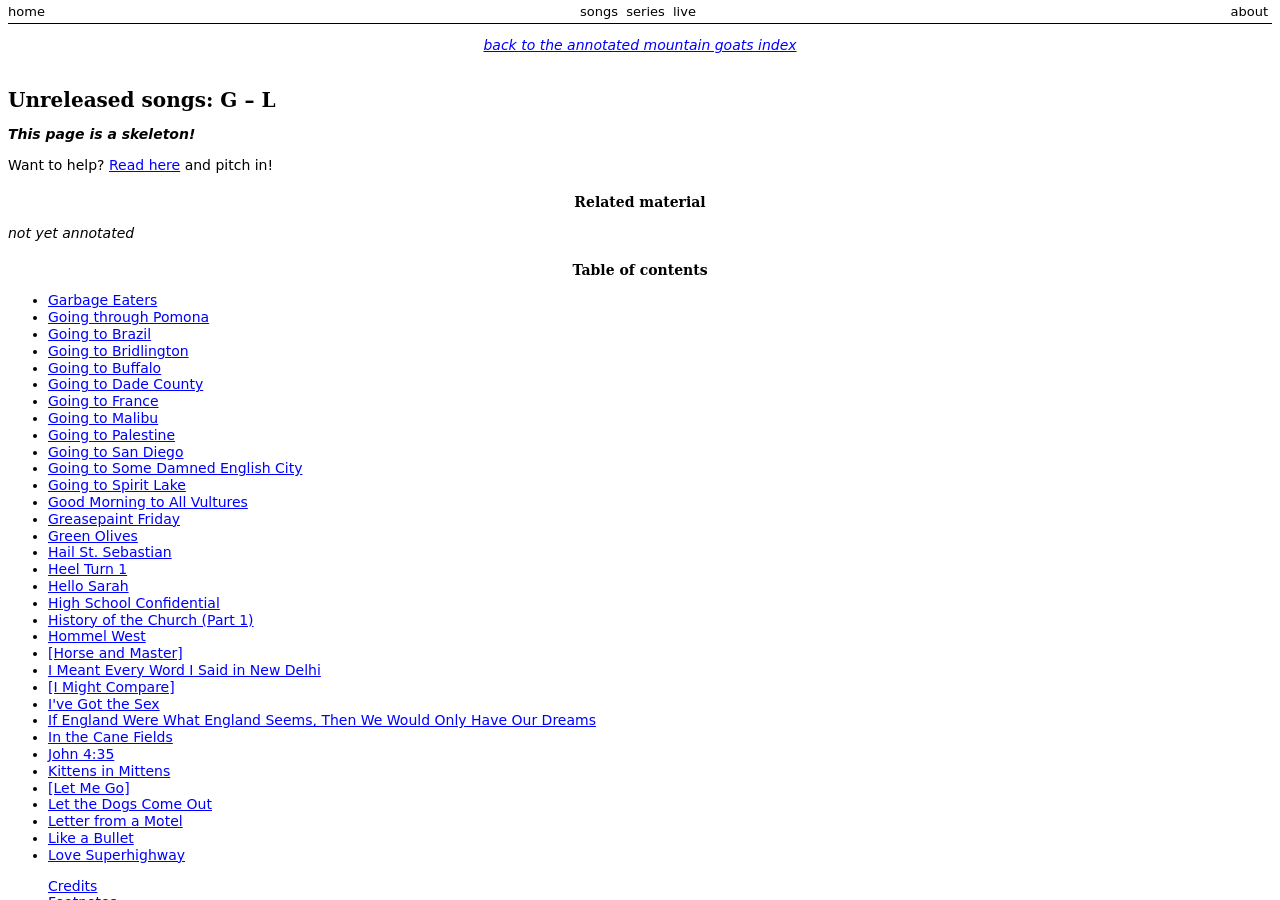
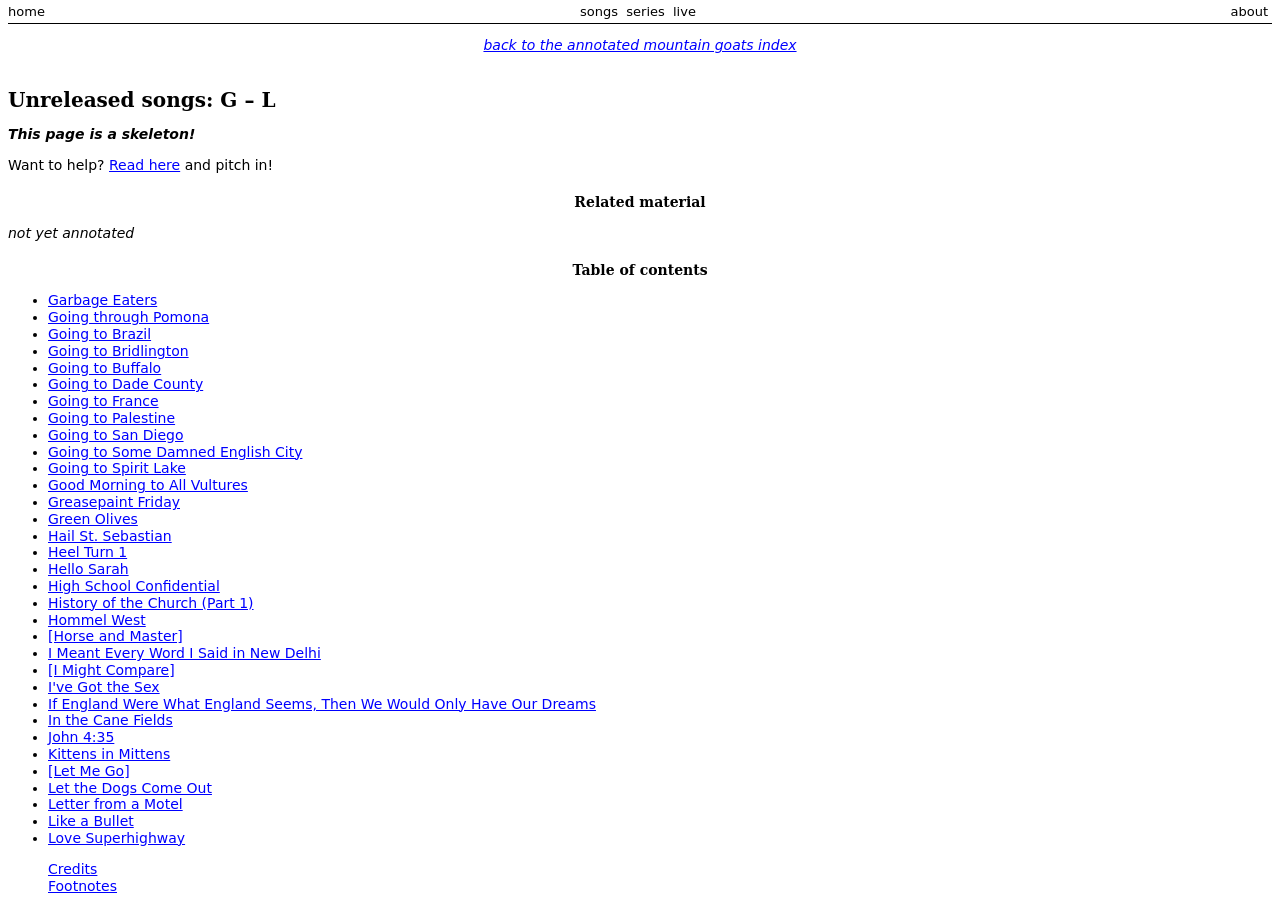
Before and after one commit to annotatedtmg/annotatedtmg, a Jekyll site: the page built from tmg/unreleased-gl.md, in a window 1280 px wide and 900 px high. Built offline with Jekyll 4.4.1, drawn with Linux system fonts in a browser that asks for light colours; some of the changed text lies outside the part shown.

Commit message:
Correct Going to Malibu as released

```diff
--- a/tmg/unreleased-gl.md
+++ b/tmg/unreleased-gl.md
@@ -32,7 +32,6 @@ Want to help? [Read here](about.html#contributing) and pitch in!
 * [Going to Buffalo](#buffalo)
 * [Going to Dade County](#dade)
 * [Going to France](#france)
-* [Going to Malibu](#malibu)
 * [Going to Palestine](#palestine)
 * [Going to San Diego](#sandiego)
 * [Going to Some Damned English City](#damnedcity)
@@ -311,10 +310,6 @@ Right now
 
 *not yet transcribed*
 
-## Going to Malibu ## {#malibu}
-
-*not yet transcribed*
-
 ## Going to Palestine ## {#palestine}
 
 *not yet transcribed*
```
Also changed, not shown: tmg/songlist.md (+1 -1 lines).
